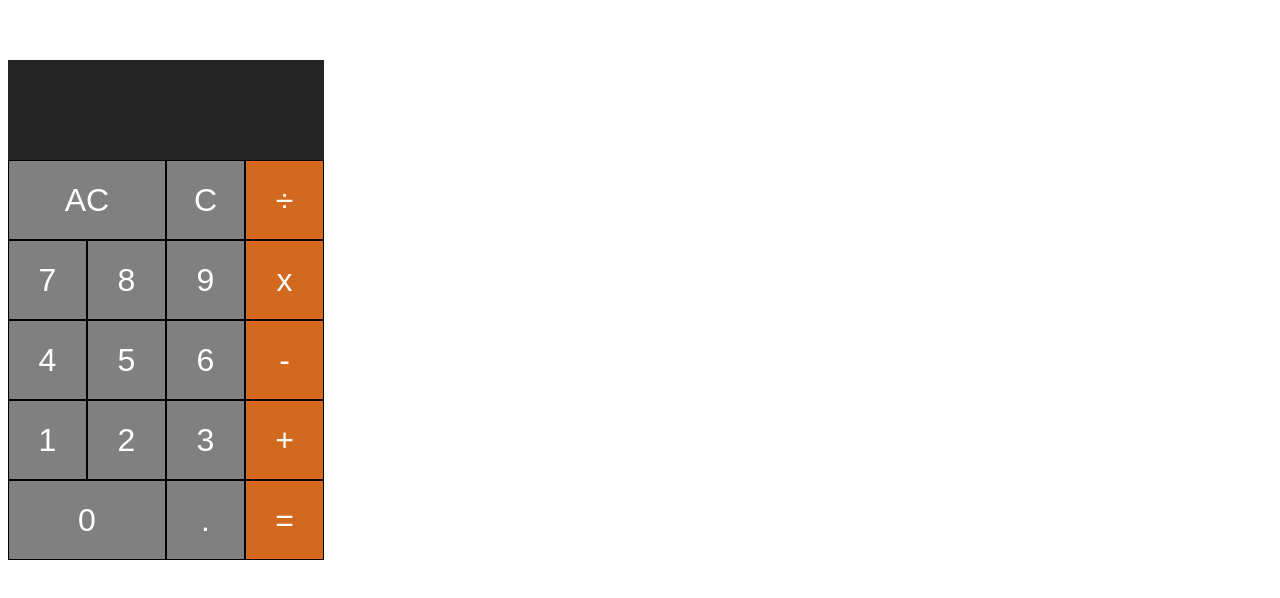
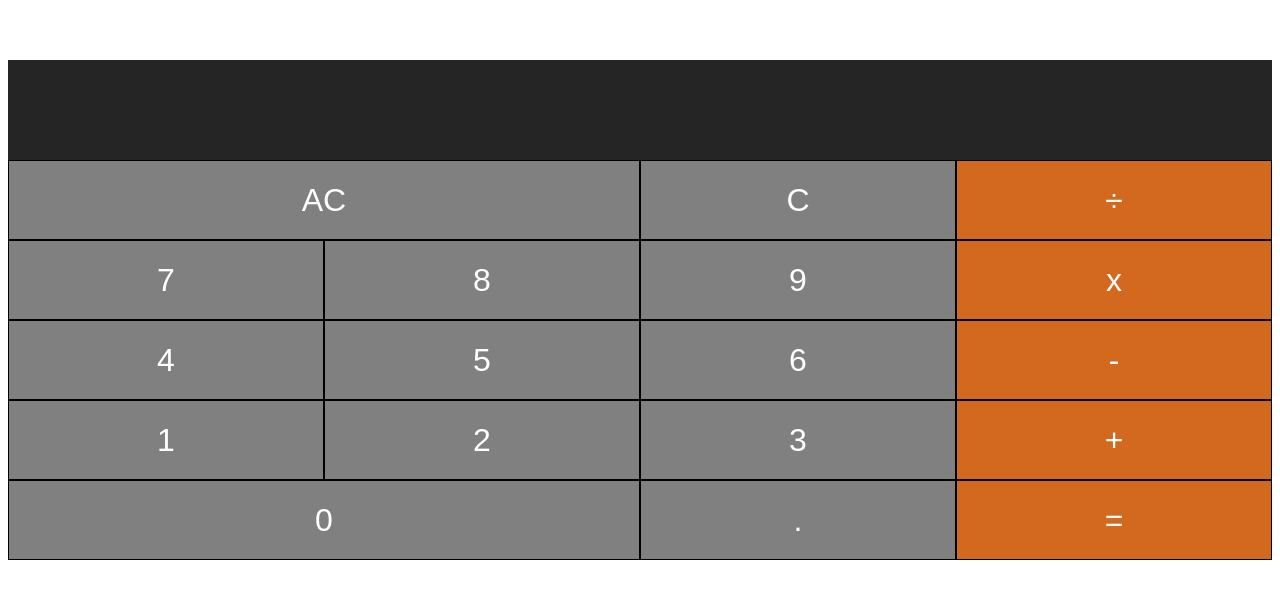
Before and after one commit to Jepriadi/Kalkulator, a plain HTML site: page index.html in a window 1280 px wide. Shown: the part 148-746 px from the top of the page. Drawn offline with Linux system fonts and the light colour scheme.

Commit message:
Update styles.css

```diff
--- a/assets/css/styles.css
+++ b/assets/css/styles.css
@@ -5,7 +5,7 @@
 }
 
 .prev-screen {
-    width: 25%;
+    width: 100%;
     height: 50px;
     background-color: #252525;
     color: rgba(255, 255, 255, 0.445);
@@ -17,7 +17,7 @@
 }
 
 .current-screen {
-    width: 25%;
+    width: 100%;
     height: 50px;
     background-color: #252525;
     color: white;
@@ -30,7 +30,7 @@
 
 
 .calculator-keys {
-    width: 50%;
+    width: 100%;
 }
 
 .row {
@@ -43,13 +43,13 @@ button {
     border: 1px solid black;
     font-size: 32px;
     color: #fff;
-    width: 12.5%;
+    width: 25%;
     outline: none;
 }
 
 .all-clear,
 .zero-btn {
-    width: 25%;
+    width: 50%;
 }
 
 .operator,
```
